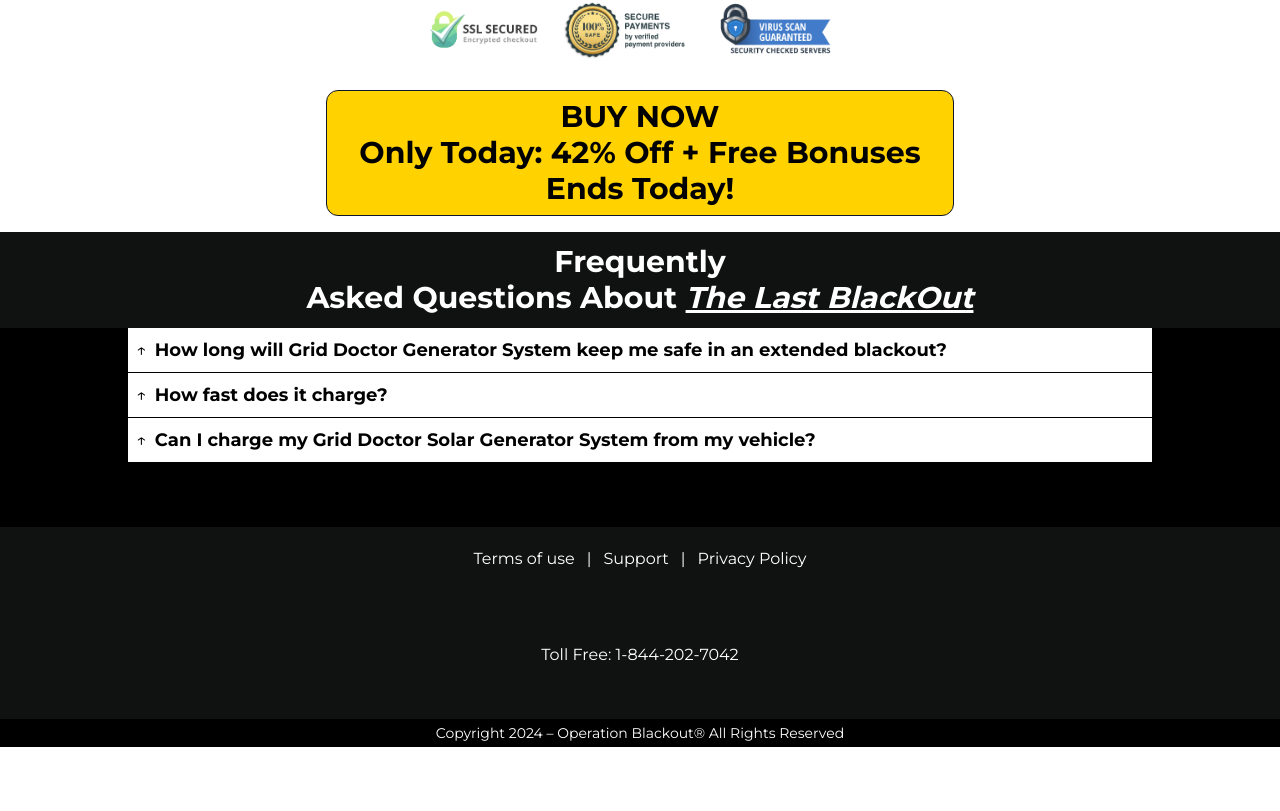
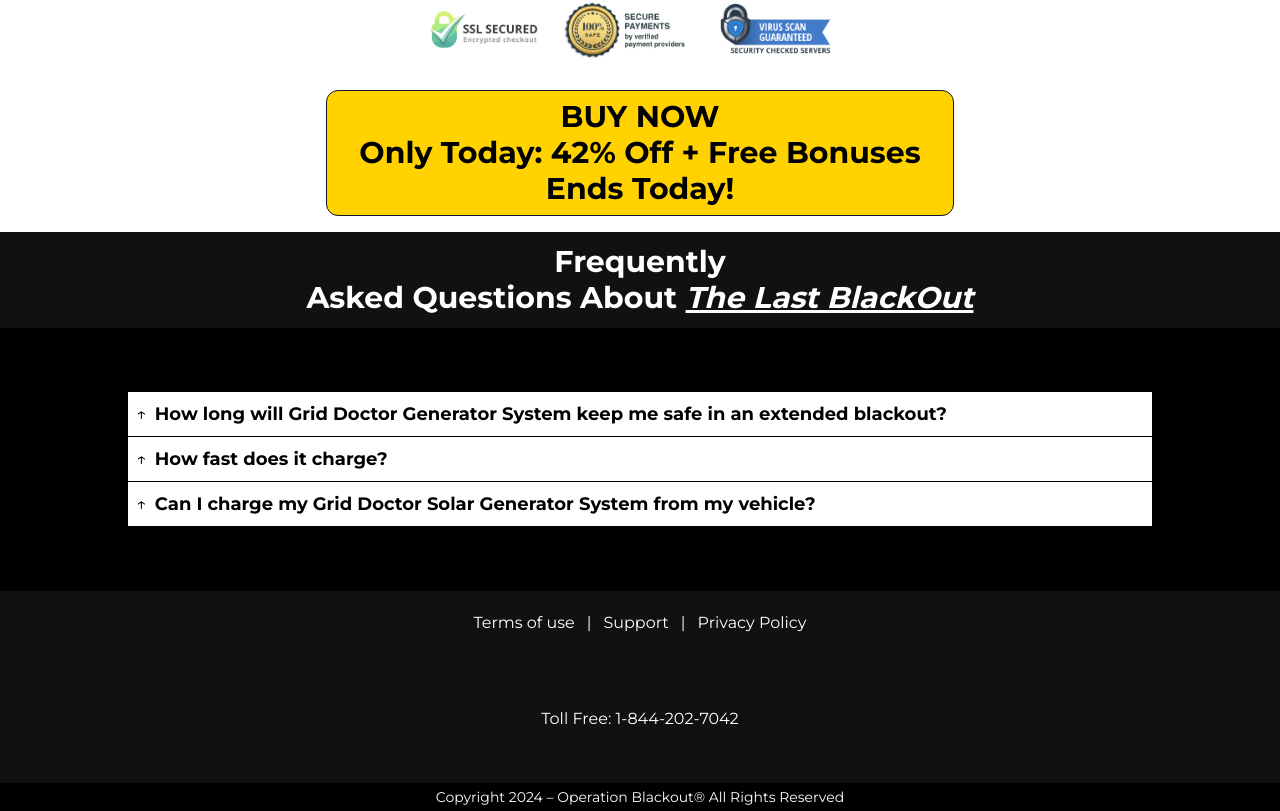
Before and after one commit to eminesf/survival-america, a Next.js app: page / in a window 1280 px wide. Shown: the part 9863-10674 px from the top of the page. Before the commit the page ends 10610 px from the top, so only its background shows below. Built offline with nearby package versions, Linux system fonts and the light colour scheme.

Commit message:
ajuste no accordion

```diff
--- a/src/app/page.tsx
+++ b/src/app/page.tsx
@@ -774,7 +774,7 @@
           <strong className="italic underline">The Last BlackOut</strong>
         </p>
       </div>
-      <div className="bg-black pb-16">
+      <div className="bg-black py-16">
         <Accordion items={faqItems} />
       </div>
       <Footer />
```
